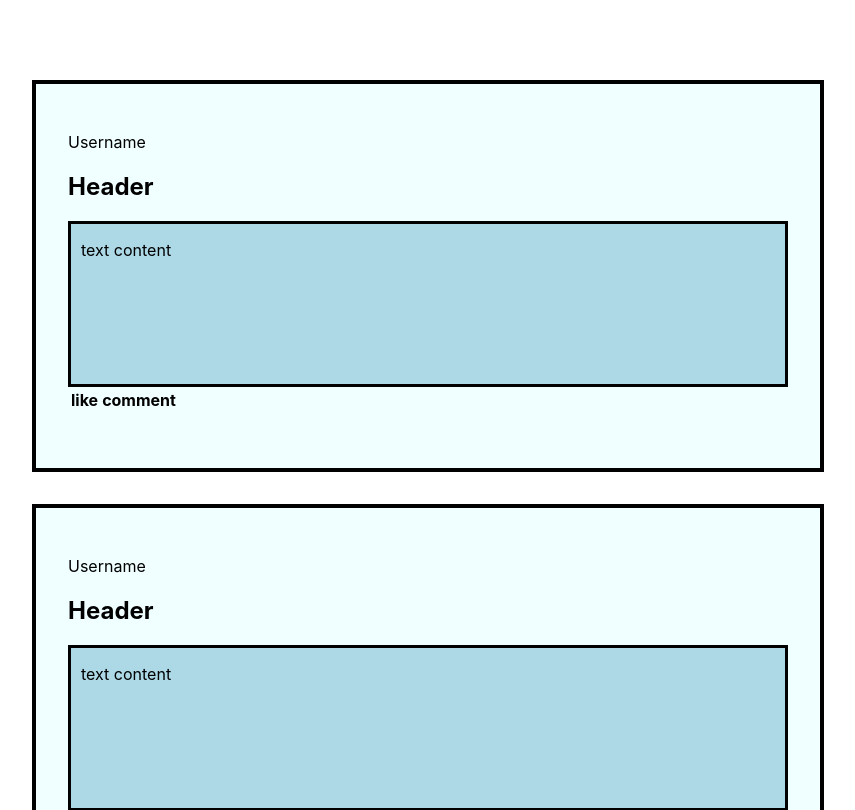
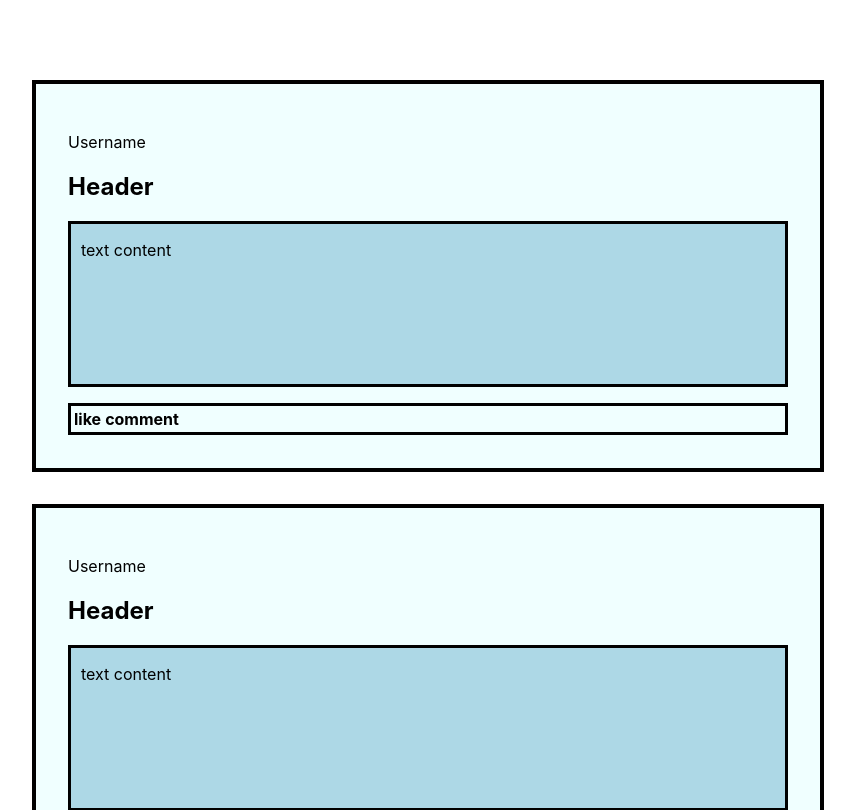
Before and after one commit to jennyton88/reactapp2, a React (Create React App) app in the folder client/: page / in a window 1280 px wide. Shown: the top 810 px of the page, without its empty margins (212-1067 px from the left). Built offline with nearby package versions, Linux system fonts and the light colour scheme.

Commit message:
border for like comment to see divs clearly

```diff
--- a/client/src/App.css
+++ b/client/src/App.css
@@ -28,10 +28,11 @@ body {
   border-style: solid;
   border-color: black;
   background-color: lightblue;
+  margin-bottom: 1rem;
 }
 
-.extra-content {
+.bottom-content {
   border: 2 rem;
   border-style: solid;
-  border-color: blue;
+  border-color: black;
 }
--- a/client/src/App.js
+++ b/client/src/App.js
@@ -21,7 +21,7 @@ function BoxedContent() {
       <div className="post-content">
         <p>text content</p>
         </div>
-        <div className="like-content">
+        <div className="bottom-content">
           <table>
             <tr>
               <th>like</th>
```
